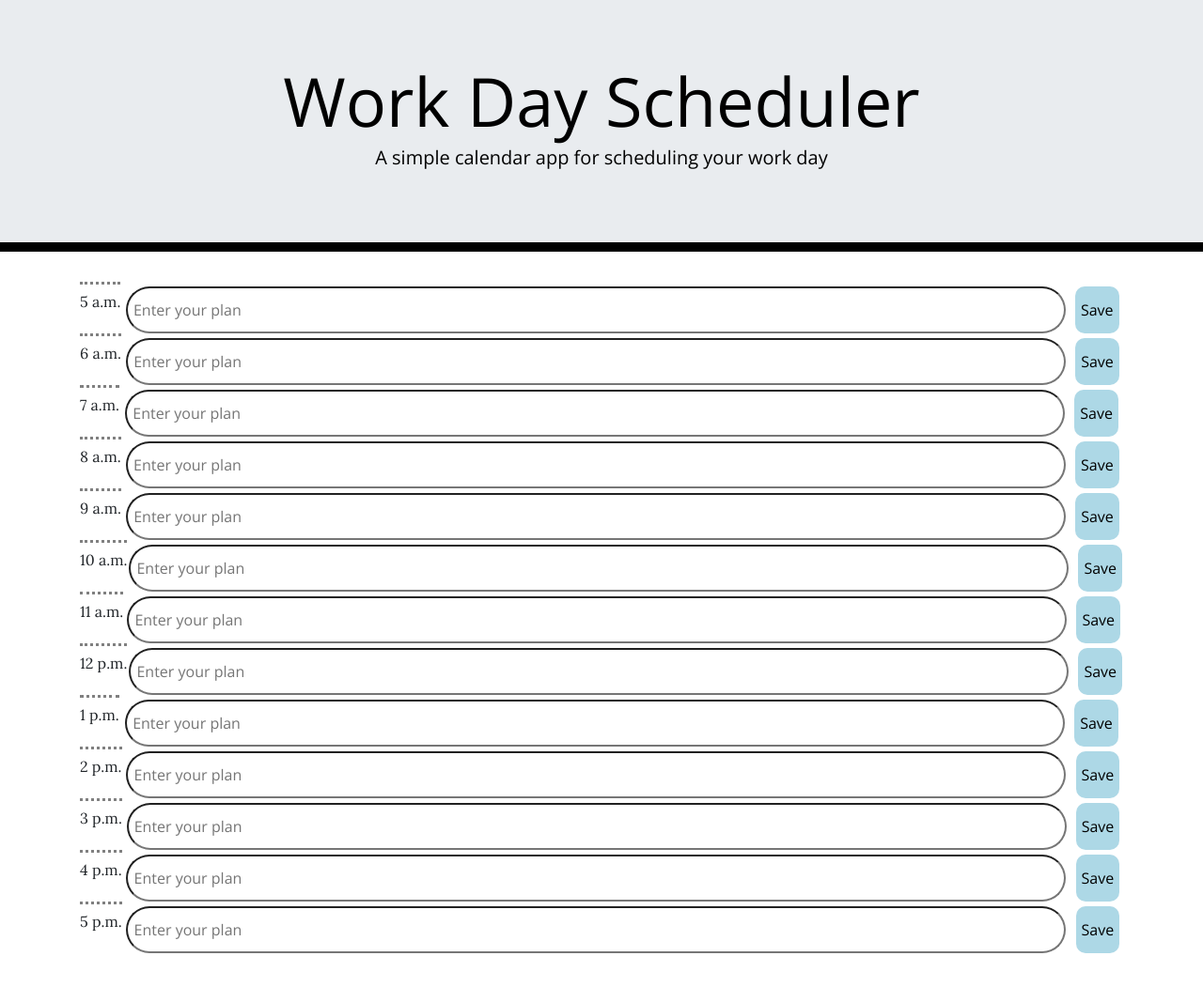
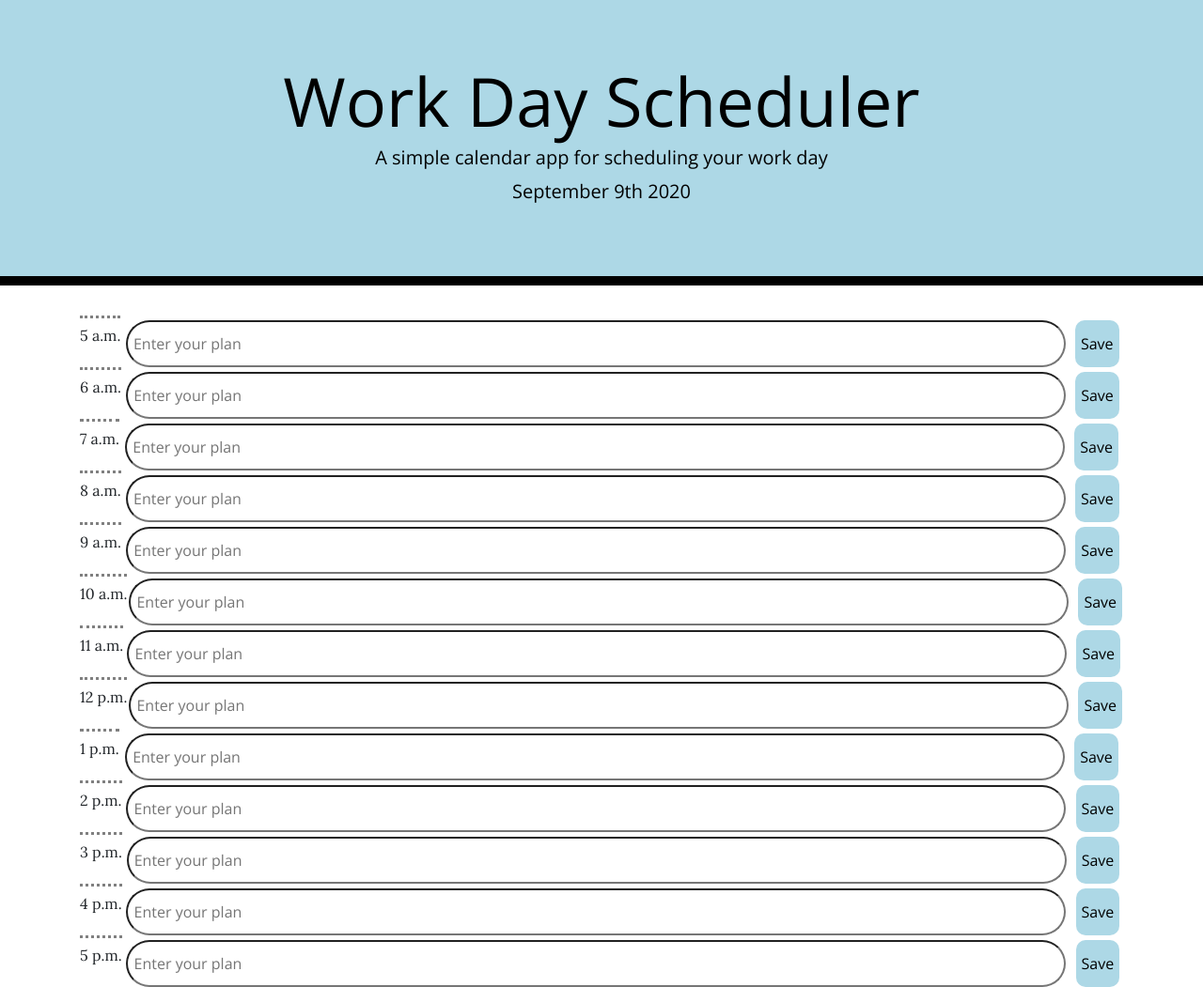
Before and after one commit to jesusgon4554/Work-Day-Scheduler, a plain HTML site: page Develop/index.html in a window 1280 px wide. Shown: the whole page at 94% size. Before the commit the page ends 1015 px from the top, so only its background shows below. Drawn offline with nearby package versions, Linux system fonts and the light colour scheme.

Commit message:
added time

```diff
--- a/Develop/index.html
+++ b/Develop/index.html
@@ -104,8 +104,8 @@
     </div>
 
 
-    <script> src="https://cdnjs.cloudflare.com/ajax/libs/moment.js/2.24.0/moment.min.js"</script>
-    <script> src="script.js"</script>
+    <script src="https://cdnjs.cloudflare.com/ajax/libs/moment.js/2.24.0/moment.min.js"></script>
+    <script src="script.js"></script>
 
   </body>
 </html>
--- a/Develop/script.js
+++ b/Develop/script.js
@@ -1,6 +1,6 @@
 //insert date
 var day = document.getElementById("currentDay");
-var now = moment().format('dddd');
+var now = moment().format("MMMM Do YYYY");
 day.innerHTML = now
 day.innerHTML = "<p>" + now + "<p>"
 // var = document.getElementsbyClass("");
--- a/Develop/style.css
+++ b/Develop/style.css
@@ -15,7 +15,7 @@ textarea{
 
 .jumbotron {
   text-align: center;
-  /* background-color: lightblue; */
+  background-color: lightblue;
   color: black;
   border-radius: 0;
   border-bottom: 10px solid black;
```
